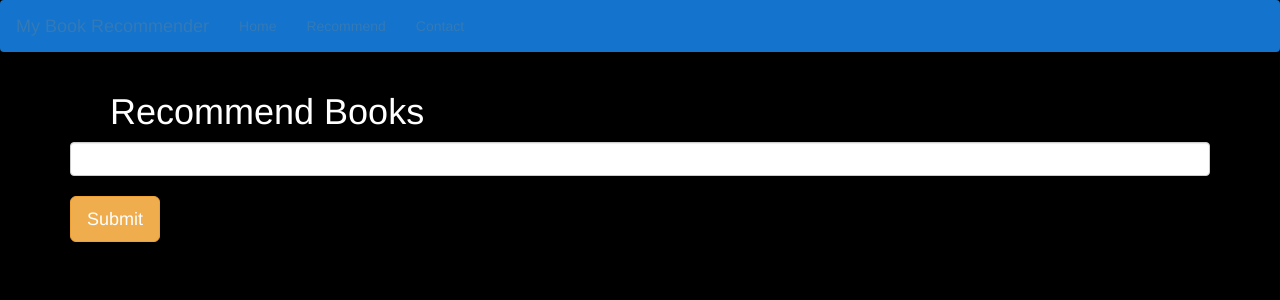
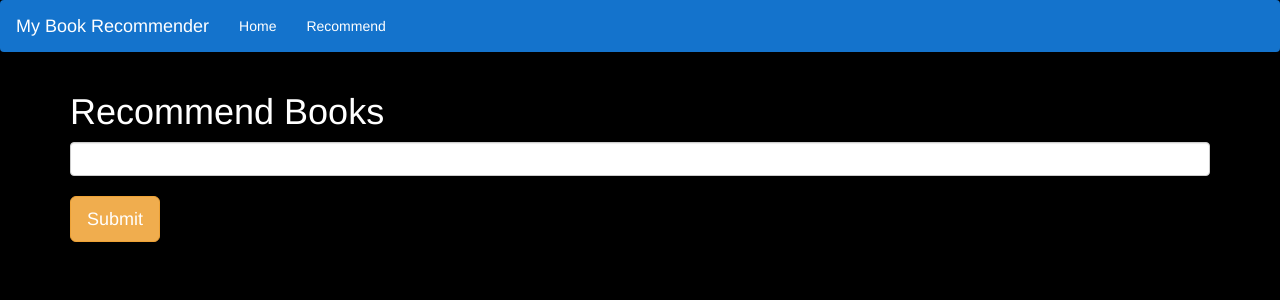
Before and after one commit to vaish933/book-recommender, a Flask app: page /recommend in a window 1280 px wide. Shown: the top 300 px of the page. Run offline with Flask 3, Linux system fonts and the light colour scheme; parts of the project's set-up code (start-up, migrations or seed data) failed here and were passed over.

Commit message:
first commit

```diff
--- /dev/null
+++ b/render.yaml
@@ -0,0 +1,5 @@
+services:
+  - name:web
+    buildCommand: python -m pip install -r requirements.txt
+    startCommand: gunicorn app:app -b 0.0.0.0:$PORT
+    env: python=3.12.4
--- /dev/null
+++ b/requirement.txt
@@ -0,0 +1,5 @@
+Flask==2.0.1
+Jinja2==3.0.1
+pandas==1.4.3
+numpy==1.22.0
+gunicorn==20.1.0
--- a/requirements.txt
+++ /dev/null
@@ -1,4 +0,0 @@
-numpy
-flask
-pandas
-gunicorn
--- a/templates/recommend.html
+++ b/templates/recommend.html
@@ -13,38 +13,39 @@
 </style>
 <body style="background-color:black">
     <nav class="navbar" style="background-color:#1473cc">
-        <a class="navbar-brand">My Book Recommender</a>
+        <a class="navbar-brand" style="color:white">My Book Recommender</a>
         <ul class="nav navbar-nav">
-            <li><a href="/">Home</a></li>
-            <li><a href="/recommend">Recommend</a></li>
-            <li><a>Contact</a></li>
+            <li><a href="/" style="color:white">Home</a></li>
+            <li><a href="/recommend" style="color:white">Recommend</a></li>
         </ul>
 
     </nav>
     <div class="container">
         <div class="row">
             <div class="col-md-12">
-                <h1 style="margin-left:40px" class="text-white">Recommend Books</h1>
+                <h1 class="text-white">Recommend Books</h1>
                 <form action="/recommend_books" method="post">
                     <input name="user_input" type="text" class="form-control"><br>
                     <input type="submit" class="btn btn-lg btn-warning">
                 </form>
             </div>
             {% if data %}
-             {% for i in data %}
+                {%for i in data %}
                     <div class="col-md-3" style="margin-top:40px">
                             <div class="card">
                                 <div class="card-boby">
                                     <img class="card-img-top" src="{{i[2]}}" style="margin-left:40px" >
                                     <p class="text-white" style="margin-left:40px">{{i[0]}}</p>
                                     <h5 class="text-white" style="margin-left:40px">{{i[1]}}</h5>
-
                                 </div>
                             </div>
                         </div>
                 {% endfor %}
+            {% endif %}
 
-            {% endif %}
+
+
+
 
         </div>
     </div>
```
Also changed, not shown: app.py (+9 -9 lines), templates/index.html (+3 -4 lines), README.md, 1 other file. Lines whose indentation alone changed are shown as unchanged.
